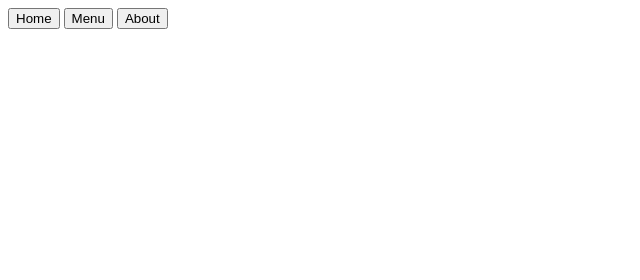
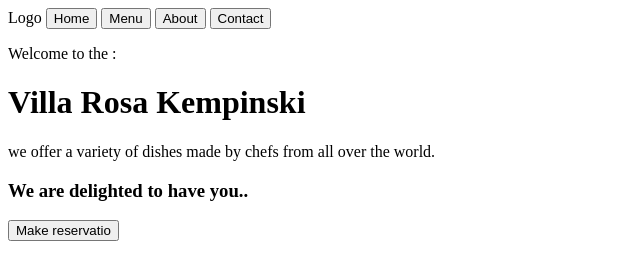
Before and after one commit to nyambujoy/odin-restaurantpage, a plain HTML site: page index.html in a window 1280 px wide. Shown: the whole page, without its empty margins (0-640 px from the left). Drawn offline with Linux system fonts and the light colour scheme.

Commit message:
added homepage content

```diff
--- a/index.html
+++ b/index.html
@@ -10,13 +10,22 @@
 <body>
     <header>
         <nav>
+            <span>Logo</span>
             <button class="navBtn">Home</button>
             <button class="navBtn">Menu</button>
             <button class="navBtn">About</button>
+            <button class="navBtn">Contact</button>
         </nav>
     </header>
 
-    <div id="content"></div>
+    <div id="content">
+        <p>Welcome to the : </p>
+        <h1>Villa Rosa Kempinski</h1>
+        <p>we offer a variety of dishes made by chefs from all over the world.</p>
+        <h3>We are delighted to have you..</h3>
+        <button id="reservation">Make reservatio</button>
+
+    </div>
     <script src="main.js"></script>
 </body>
 
```
